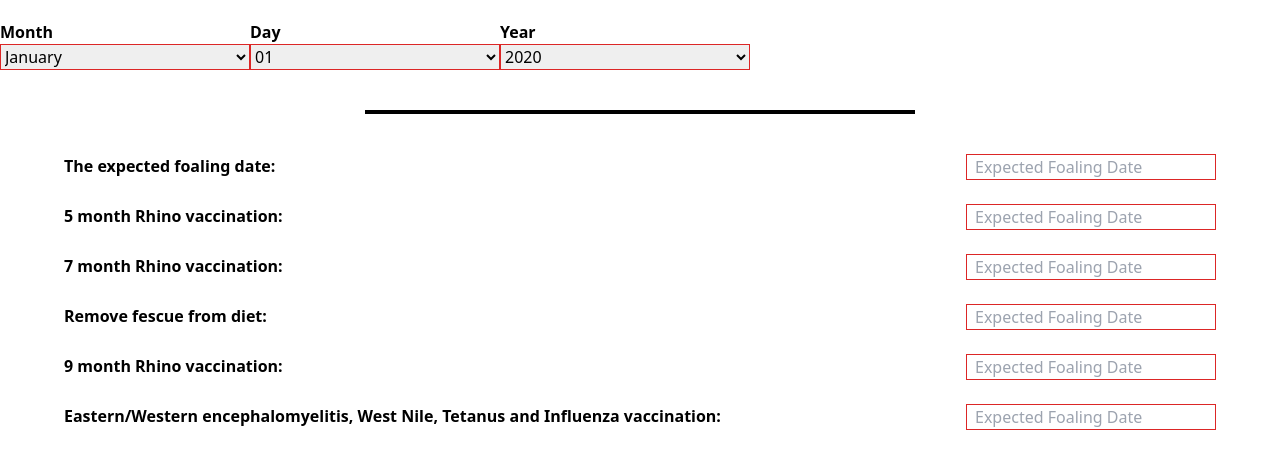
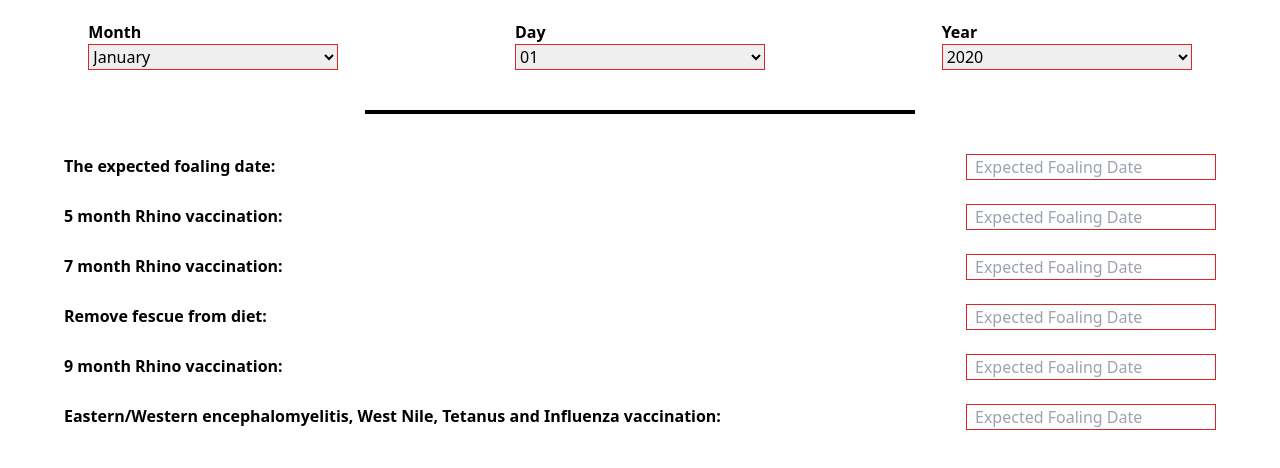
Before and after one commit to MehediHasanMridha/Due-Date-Calculetor, a plain HTML site: page index.html in a window 1280 px wide. Drawn offline with nearby package versions, Linux system fonts and the light colour scheme.

Commit message:
some Change

```diff
--- a/index.html
+++ b/index.html
@@ -10,7 +10,7 @@
 </head>
 
 <body>
-    <div class="flex flex-row justify-around my-5 w-[550px]">
+    <div class="flex flex-row justify-around my-5 w-[550px] lg:w-full">
         <div class="space-y-0">
             <h5 class="font-bold">Month</h5>
             <select id="month" class="border border-red-600 w-[100px] lg:w-[250px] focus:outline-none" onChange="update(),vac1(),vac2(),vac3(),vac4(),vac5()">
```
